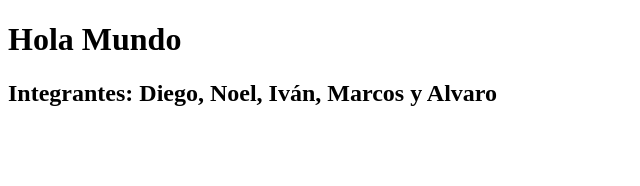
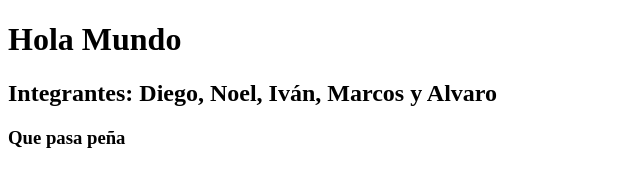
Before and after one commit to IvanBC07/GIT_COLABORATIVO, a plain HTML site: page index.html in a window 1280 px wide. Shown: the whole page, without its empty margins (0-640 px from the left). Drawn offline with Linux system fonts and the light colour scheme.

Commit message:
Cambio de  index 1.html
Este es mi cambio

```diff
--- a/index.html
+++ b/index.html
@@ -8,5 +8,8 @@
 <body>
     <h1>Hola Mundo</h1>
     <h2>Integrantes: Diego, Noel, Iván, Marcos y Alvaro</h2>
+    <h3>Que pasa peña</h3>
+
 </body>
+
 </html>
```
